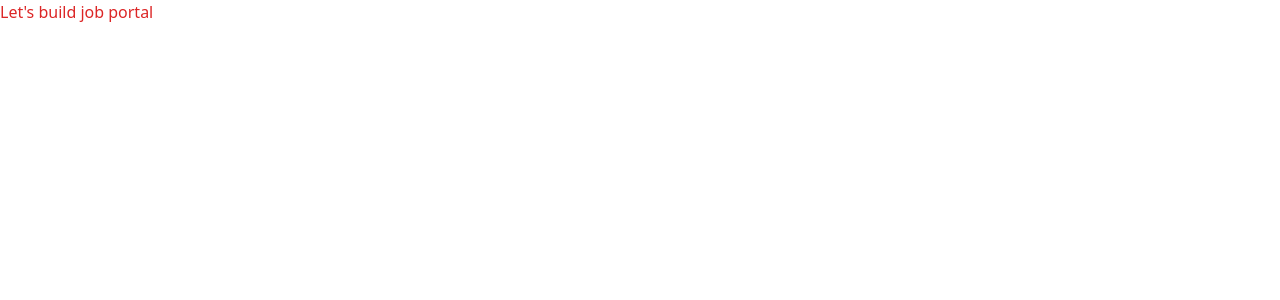
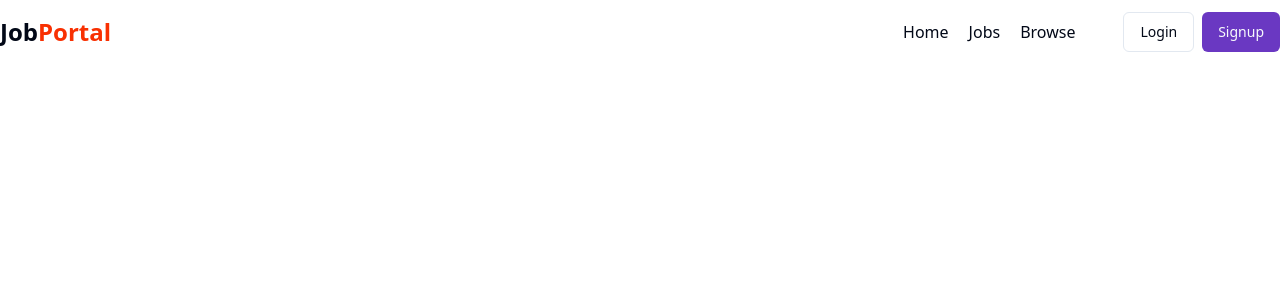
Before and after one commit to Tirth02/Job-Portal-MERN-stack-project-, a React (Vite) app in the folder frontend/: page / in a window 1280 px wide. Shown: the top 300 px of the page. Built offline with nearby package versions, Linux system fonts and the light colour scheme.

Commit message:
Navbar setup done

```diff
--- a/frontend/package.json
+++ b/frontend/package.json
@@ -10,12 +10,18 @@
     "preview": "vite preview"
   },
   "dependencies": {
+    "@radix-ui/react-avatar": "^1.1.1",
+    "@radix-ui/react-popover": "^1.1.2",
     "@radix-ui/react-slot": "^1.1.0",
+    "@reduxjs/toolkit": "^2.3.0",
+    "axios": "^1.7.7",
     "class-variance-authority": "^0.7.0",
     "clsx": "^2.1.1",
     "lucide-react": "^0.460.0",
     "react": "^18.3.1",
     "react-dom": "^18.3.1",
+    "react-redux": "^9.1.2",
+    "react-router-dom": "^6.28.0",
     "tailwind-merge": "^2.5.4",
     "tailwindcss-animate": "^1.0.7"
   },
--- a/frontend/src/App.jsx
+++ b/frontend/src/App.jsx
@@ -1,10 +1,10 @@
-import './App.css'
+import Navbar from './components/shared/Navbar'
 
 function App() {
 
   return (
     <>
-      <h1 className='text-red-600'>Let's build job portal</h1>
+      <Navbar/>
     </>
   )
 }
--- /dev/null
+++ b/frontend/src/components/shared/Navbar.jsx
@@ -0,0 +1,68 @@
+import React from "react";
+import { Popover, PopoverContent, PopoverTrigger } from "../ui/popover";
+import { Avatar, AvatarFallback, AvatarImage } from "../ui/avatar";
+import { Button } from "../ui/button";
+import { LogOut, User2 } from "lucide-react";
+
+const Navbar = () => {
+  const user = false;
+  return (
+    <div className="bg-white">
+      <div className="flex items-center justify-between mx-auto max-w-7xl h-16">
+        <div>
+          <h1 className="text-2xl font-bold">
+            Job<span className="text-[#F83002]">Portal</span>
+          </h1>
+        </div>
+        <div className="flex item-center gap-12">
+          <ul className="flex font-medium items-center gap-5">
+            <li>Home</li>
+            <li>Jobs</li>
+            <li>Browse</li>
+          </ul>
+          {!user ? (
+            <div className="flex items-center gap-2">
+              <Button variant="outline">Login</Button>
+              <Button className="bg-[#6A38C2] hover:bg-[#5b30a6]">Signup</Button>
+            </div>
+          ) : (
+            <Popover>
+              <PopoverTrigger>
+                <Avatar className="cursor-pointer">
+                  <AvatarImage src="https://github.com/shadcn.png" />
+                </Avatar>
+              </PopoverTrigger>
+              <PopoverContent className="w-80">
+                <div>
+                  <div className="flex gap-4 space-y-2">
+                    <Avatar className="cursor-pointer">
+                      <AvatarImage src="https://github.com/shadcn.png" />
+                    </Avatar>
+                    <div>
+                      <h4 className="font-medium">Tirth Patel</h4>
+                      <p className="text-sm text-muted-foreground">
+                        Lorem ipsum dolor sit amet.
+                      </p>
+                    </div>
+                  </div>
+                  <div className="flex flex-col my-2 text-gray-600">
+                    <div className="flex w-fit items-center gap-1 cursor-pointer">
+                      <User2 />
+                      <Button variant="link">View Profile</Button>
+                    </div>
+                    <div className="flex w-fit items-center gap-1 cursor-pointer">
+                      <LogOut />
+                      <Button variant="link">Logout</Button>
+                    </div>
+                  </div>
+                </div>
+              </PopoverContent>
+            </Popover>
+          )}
+        </div>
+      </div>
+    </div>
+  );
+};
+
+export default Navbar;
--- /dev/null
+++ b/frontend/src/components/ui/avatar.jsx
@@ -0,0 +1,33 @@
+import * as React from "react"
+import * as AvatarPrimitive from "@radix-ui/react-avatar"
+
+import { cn } from "@/lib/utils"
+
+const Avatar = React.forwardRef(({ className, ...props }, ref) => (
+  <AvatarPrimitive.Root
+    ref={ref}
+    className={cn("relative flex h-10 w-10 shrink-0 overflow-hidden rounded-full", className)}
+    {...props} />
+))
+Avatar.displayName = AvatarPrimitive.Root.displayName
+
+const AvatarImage = React.forwardRef(({ className, ...props }, ref) => (
+  <AvatarPrimitive.Image
+    ref={ref}
+    className={cn("aspect-square h-full w-full", className)}
+    {...props} />
+))
+AvatarImage.displayName = AvatarPrimitive.Image.displayName
+
+const AvatarFallback = React.forwardRef(({ className, ...props }, ref) => (
+  <AvatarPrimitive.Fallback
+    ref={ref}
+    className={cn(
+      "flex h-full w-full items-center justify-center rounded-full bg-muted",
+      className
+    )}
+    {...props} />
+))
+AvatarFallback.displayName = AvatarPrimitive.Fallback.displayName
+
+export { Avatar, AvatarImage, AvatarFallback }
--- /dev/null
+++ b/frontend/src/components/ui/popover.jsx
@@ -0,0 +1,25 @@
+import * as React from "react"
+import * as PopoverPrimitive from "@radix-ui/react-popover"
+
+import { cn } from "@/lib/utils"
+
+const Popover = PopoverPrimitive.Root
+
+const PopoverTrigger = PopoverPrimitive.Trigger
+
+const PopoverContent = React.forwardRef(({ className, align = "center", sideOffset = 4, ...props }, ref) => (
+  <PopoverPrimitive.Portal>
+    <PopoverPrimitive.Content
+      ref={ref}
+      align={align}
+      sideOffset={sideOffset}
+      className={cn(
+        "z-50 w-72 rounded-md border bg-popover p-4 text-popover-foreground shadow-md outline-none data-[state=open]:animate-in data-[state=closed]:animate-out data-[state=closed]:fade-out-0 data-[state=open]:fade-in-0 data-[state=closed]:zoom-out-95 data-[state=open]:zoom-in-95 data-[side=bottom]:slide-in-from-top-2 data-[side=left]:slide-in-from-right-2 data-[side=right]:slide-in-from-left-2 data-[side=top]:slide-in-from-bottom-2",
+        className
+      )}
+      {...props} />
+  </PopoverPrimitive.Portal>
+))
+PopoverContent.displayName = PopoverPrimitive.Content.displayName
+
+export { Popover, PopoverTrigger, PopoverContent }
```
Also changed, not shown: 1 other file (tests, documents, lock files or other folders).
